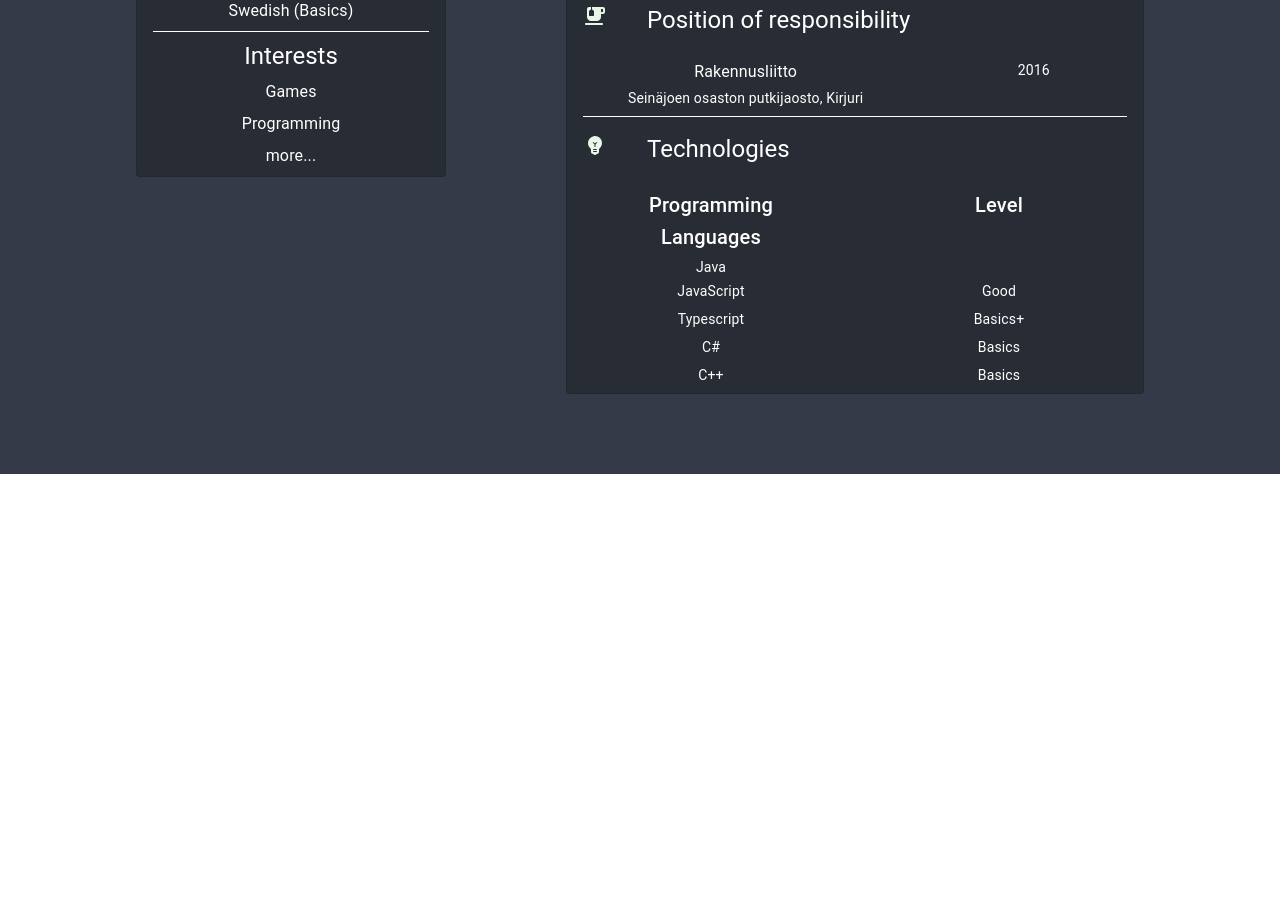
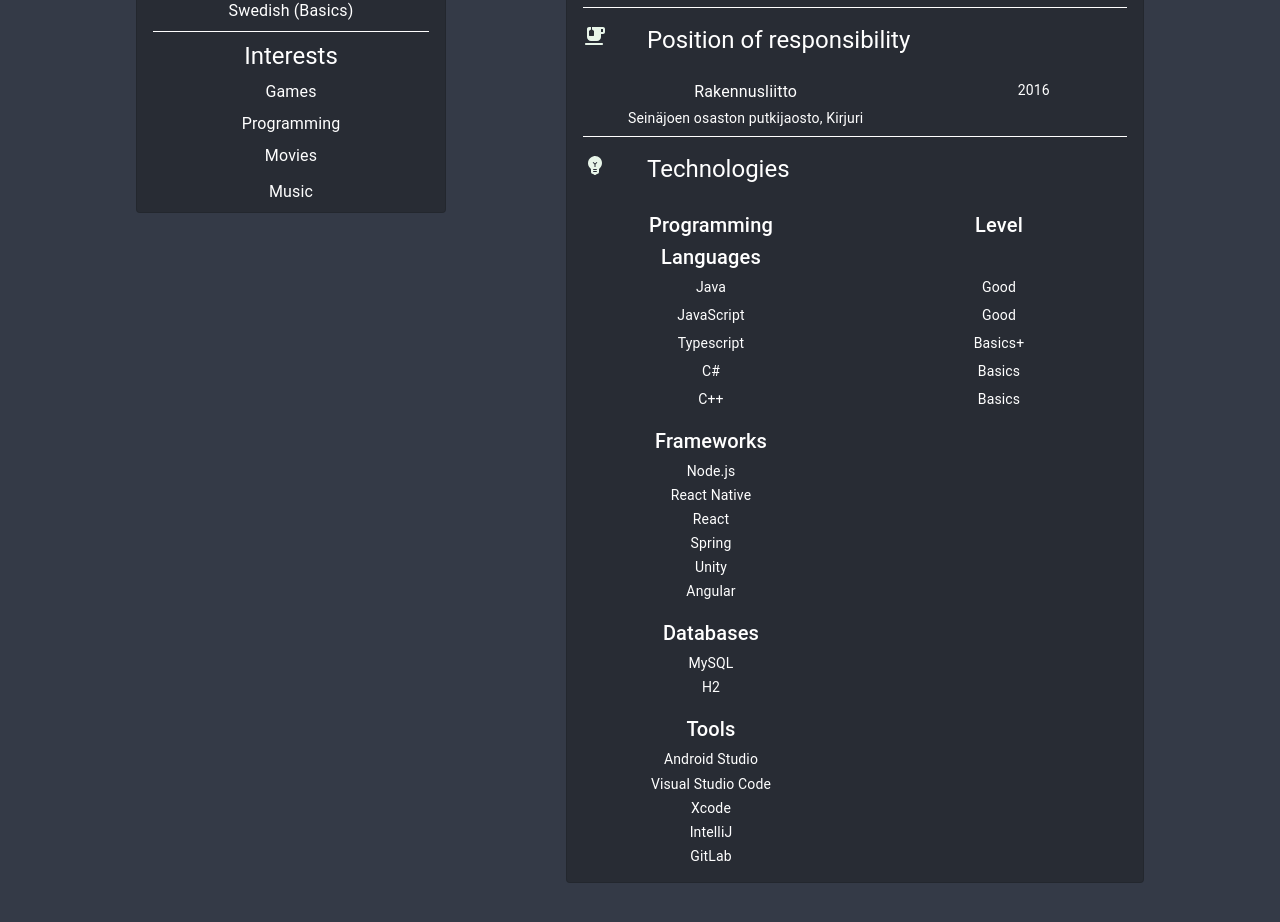
Before and after one commit to Sakkendalen/my-website, a React (Create React App) app: page / in a window 1280 px wide. Shown: the part 916-1838 px from the top of the page. Before the commit the page ends 1390 px from the top, so only its background shows below. Built offline with nearby package versions, Linux system fonts and the light colour scheme.

Commit message:
Technologies section
Scope:
-Saku.js
-Saku.css
-InfoText.js

Because:
-show what technologies i've used.
-css - fixed responsivity issue

```diff
--- a/src/components/Saku.js
+++ b/src/components/Saku.js
@@ -113,10 +113,14 @@ export default class Saku extends Component {
                   Programming
                 </Typography>
                 <Typography variant='body1' style={{paddingTop: '0.5vh', paddingBottom: '1vh', color: 'white' }}>
-                  more...
+                  Movies
+                </Typography>
+                <Typography variant='body1' style={{paddingTop: '0.5vh', paddingBottom: '1vh', color: 'white' }}>
+                  Music
                 </Typography>
               </Paper>
             </div>
+
             <div className='textCont'>
               <Paper variant="outlined" style={{backgroundColor: '#282c34'}}>
                 <div className='textContShort'>
@@ -296,6 +300,7 @@ export default class Saku extends Component {
                       Java
                     </Typography>
                     <Typography variant='body2' style={{ flex:'1', paddingBottom: '1vh', paddingInline: '5vh', color: 'white' }}>
+                      Good
                     </Typography>
                   </div>
                   <div className='textContRow'>
@@ -323,12 +328,111 @@ export default class Saku extends Component {
                     </Typography>
                   </div>
                   <div className='textContRow'>
-                    <Typography variant='body2' style={{flex:'1', paddingBottom: '0.5vh', paddingInline: '5vh', color: 'white' }}>
+                    <Typography variant='body2' style={{flex:'1', paddingBottom: '2vh', paddingInline: '5vh', color: 'white' }}>
                       C++
                     </Typography>
-                    <Typography variant='body2' style={{ flex:'1', paddingBottom: '1vh', paddingInline: '5vh', color: 'white' }}>
+                    <Typography variant='body2' style={{ flex:'1', paddingBottom: '2vh', paddingInline: '5vh', color: 'white' }}>
                       Basics
                     </Typography>
+                  </div>
+
+                  <div className='textContRow'>
+                    <Typography variant='h6' style={{flex:'1', paddingBottom: '0.5vh', paddingInline: '5vh', color: 'white' }}>
+                      Frameworks
+                    </Typography>
+                    <Typography className='SkillLevel' variant='h6' style={{ flex:'1', paddingBottom: '1vh', paddingInline: '5vh', color: 'white'}}/>
+                  </div>
+                  <div className='textContRow'>
+                    <Typography variant='body2' style={{flex:'1', paddingBottom: '0.5vh', paddingInline: '5vh', color: 'white' }}>
+                      Node.js
+                    </Typography>
+                    <Typography variant='body2' style={{ flex:'1', paddingBottom: '1vh', paddingInline: '5vh', color: 'white' }}/>
+                  </div>
+                  <div className='textContRow'>
+                    <Typography variant='body2' style={{flex:'1', paddingBottom: '0.5vh', paddingInline: '5vh', color: 'white' }}>
+                      React Native
+                    </Typography>
+                    <Typography variant='body2' style={{ flex:'1', paddingBottom: '1vh', paddingInline: '5vh', color: 'white' }}/>
+                  </div>
+                  <div className='textContRow'>
+                    <Typography variant='body2' style={{flex:'1', paddingBottom: '0.5vh', paddingInline: '5vh', color: 'white' }}>
+                      React
+                    </Typography>
+                    <Typography variant='body2' style={{ flex:'1', paddingBottom: '1vh', paddingInline: '5vh', color: 'white' }}/>
+                  </div>
+                  <div className='textContRow'>
+                    <Typography variant='body2' style={{flex:'1', paddingBottom: '0.5vh', paddingInline: '5vh', color: 'white' }}>
+                      Spring
+                    </Typography>
+                    <Typography variant='body2' style={{ flex:'1', paddingBottom: '1vh', paddingInline: '5vh', color: 'white' }}/>
+                  </div>
+                  <div className='textContRow'>
+                    <Typography variant='body2' style={{flex:'1', paddingBottom: '0.5vh', paddingInline: '5vh', color: 'white' }}>
+                      Unity
+                    </Typography>
+                    <Typography variant='body2' style={{ flex:'1', paddingBottom: '1vh', paddingInline: '5vh', color: 'white' }}/>
+                  </div>
+                  <div className='textContRow'>
+                    <Typography variant='body2' style={{flex:'1', paddingBottom: '2vh', paddingInline: '5vh', color: 'white' }}>
+                      Angular
+                    </Typography>
+                    <Typography variant='body2' style={{ flex:'1', paddingBottom: '2vh', paddingInline: '5vh', color: 'white' }}/>
+                  </div>
+
+                  <div className='textContRow'>
+                    <Typography variant='h6' style={{flex:'1', paddingBottom: '0.5vh', paddingInline: '5vh', color: 'white' }}>
+                      Databases
+                    </Typography>
+                    <Typography className='SkillLevel' variant='h6' style={{ flex:'1', paddingBottom: '1vh', paddingInline: '5vh', color: 'white'}}/>
+                  </div>
+                  <div className='textContRow'>
+                    <Typography variant='body2' style={{flex:'1', paddingBottom: '0.5vh', paddingInline: '5vh', color: 'white' }}>
+                      MySQL
+                    </Typography>
+                    <Typography variant='body2' style={{ flex:'1', paddingBottom: '1vh', paddingInline: '5vh', color: 'white' }}/>
+                  </div>
+                  <div className='textContRow'>
+                    <Typography variant='body2' style={{flex:'1', paddingBottom: '2vh', paddingInline: '5vh', color: 'white' }}>
+                      H2
+                    </Typography>
+                    <Typography variant='body2' style={{ flex:'1', paddingBottom: '2vh', paddingInline: '5vh', color: 'white' }}/>
+                  </div>
+
+                  <div className='textContRow'>
+                    <Typography variant='h6' style={{flex:'1', paddingBottom: '0.5vh', paddingInline: '5vh', color: 'white' }}>
+                      Tools
+                    </Typography>
+                    <Typography className='SkillLevel' variant='h6' style={{ flex:'1', paddingBottom: '1vh', paddingInline: '5vh', color: 'white'}}/>
+                  </div>
+                  <div className='textContRow'>
+                    <Typography variant='body2' style={{flex:'1', paddingBottom: '0.5vh', paddingInline: '5vh', color: 'white' }}>
+                      Android Studio
+                    </Typography>
+                    <Typography variant='body2' style={{ flex:'1', paddingBottom: '1vh', paddingInline: '5vh', color: 'white' }}/>
+                  </div>
+                  <div className='textContRow'>
+                    <Typography variant='body2' style={{flex:'1', paddingBottom: '0.5vh', paddingInline: '5vh', color: 'white' }}>
+                      Visual Studio Code
+                    </Typography>
+                    <Typography variant='body2' style={{ flex:'1', paddingBottom: '1vh', paddingInline: '5vh', color: 'white' }}/>
+                  </div>
+                  <div className='textContRow'>
+                    <Typography variant='body2' style={{flex:'1', paddingBottom: '0.5vh', paddingInline: '5vh', color: 'white' }}>
+                      Xcode
+                    </Typography>
+                    <Typography variant='body2' style={{ flex:'1', paddingBottom: '1vh', paddingInline: '5vh', color: 'white' }}/>
+                  </div>
+                  <div className='textContRow'>
+                    <Typography variant='body2' style={{flex:'1', paddingBottom: '0.5vh', paddingInline: '5vh', color: 'white' }}>
+                      IntelliJ
+                    </Typography>
+                    <Typography variant='body2' style={{ flex:'1', paddingBottom: '1vh', paddingInline: '5vh', color: 'white' }}/>
+                  </div>
+                  <div className='textContRow'>
+                    <Typography variant='body2' style={{flex:'1', paddingBottom: '2vh', paddingInline: '5vh', color: 'white' }}>
+                      GitLab
+                    </Typography>
+                    <Typography variant='body2' style={{ flex:'1', paddingBottom: '2vh', paddingInline: '5vh', color: 'white' }}/>
                   </div>
 
               </Paper>
--- a/src/styles/Saku.css
+++ b/src/styles/Saku.css
@@ -36,6 +36,7 @@
         padding-left: 15vh;
         padding-right: 15vh;
         min-width: 50vh;
+        max-width: 150vh;
     }
 }
 
@@ -54,6 +55,7 @@
         justify-content: center;
         align-self: center;
         min-width: 50vh;
+        max-width: 50vh;
         padding-bottom: 5vh;
     }
 
@@ -63,12 +65,13 @@
 
     .textCont {
         display: flex;
-        padding-left: 7.5vh;
-        padding-right: 7.5vh;
-        min-width: 50vh;
-        max-width: 65vh;
+        flex: 1;
+        flex-direction: column;
         justify-content: center;
         align-self: center;
+        min-width: 50vh;
+        max-width: 50vh;
+        padding-bottom: 5vh;
     }
 
     .SkillLevel{
--- a/src/styles/texts/infoText.js
+++ b/src/styles/texts/infoText.js
@@ -1,4 +1,4 @@
 const mytext = `I am a fourth year student in Tampere University of Applied Sciences.
-Currently I am getting my degree on Software development. `;
+Currently I am getting my degree on Software development. I can work on projects both on-site and off-site.`;
 
 export default mytext ;
```
